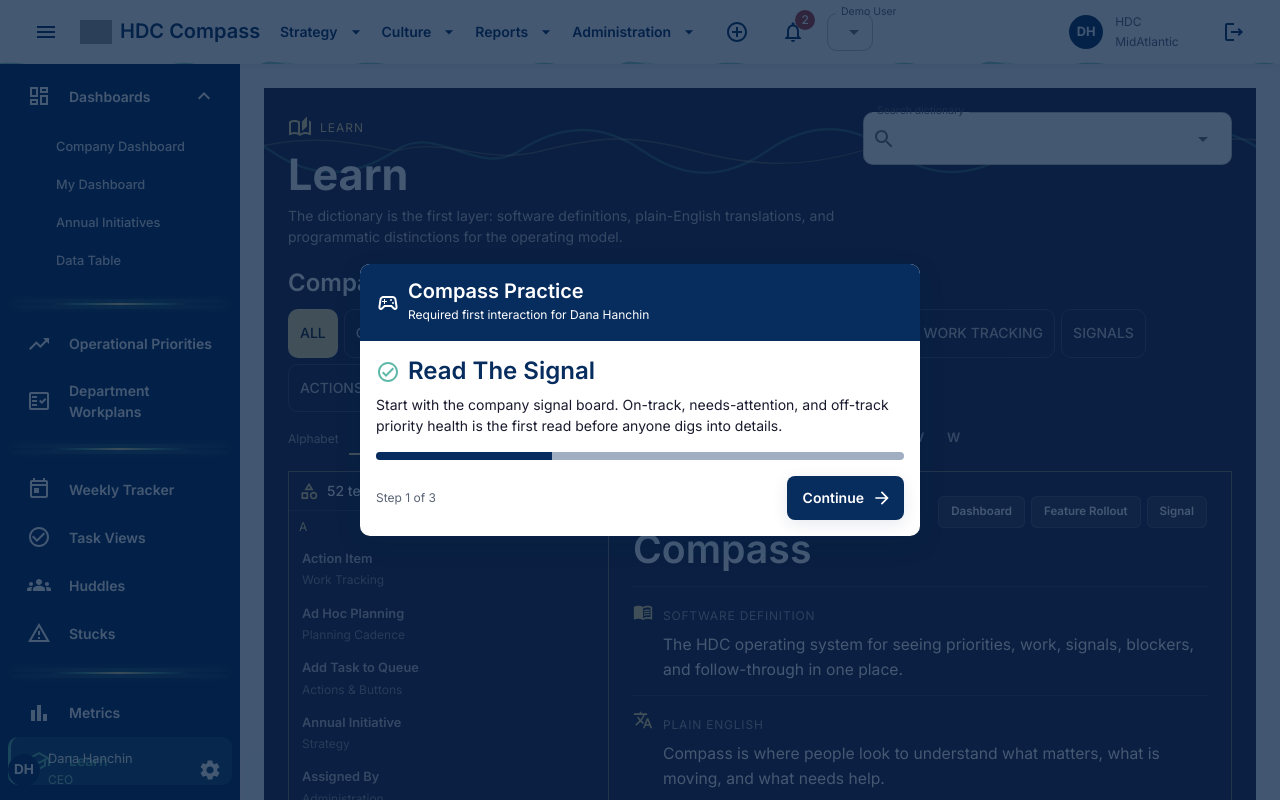
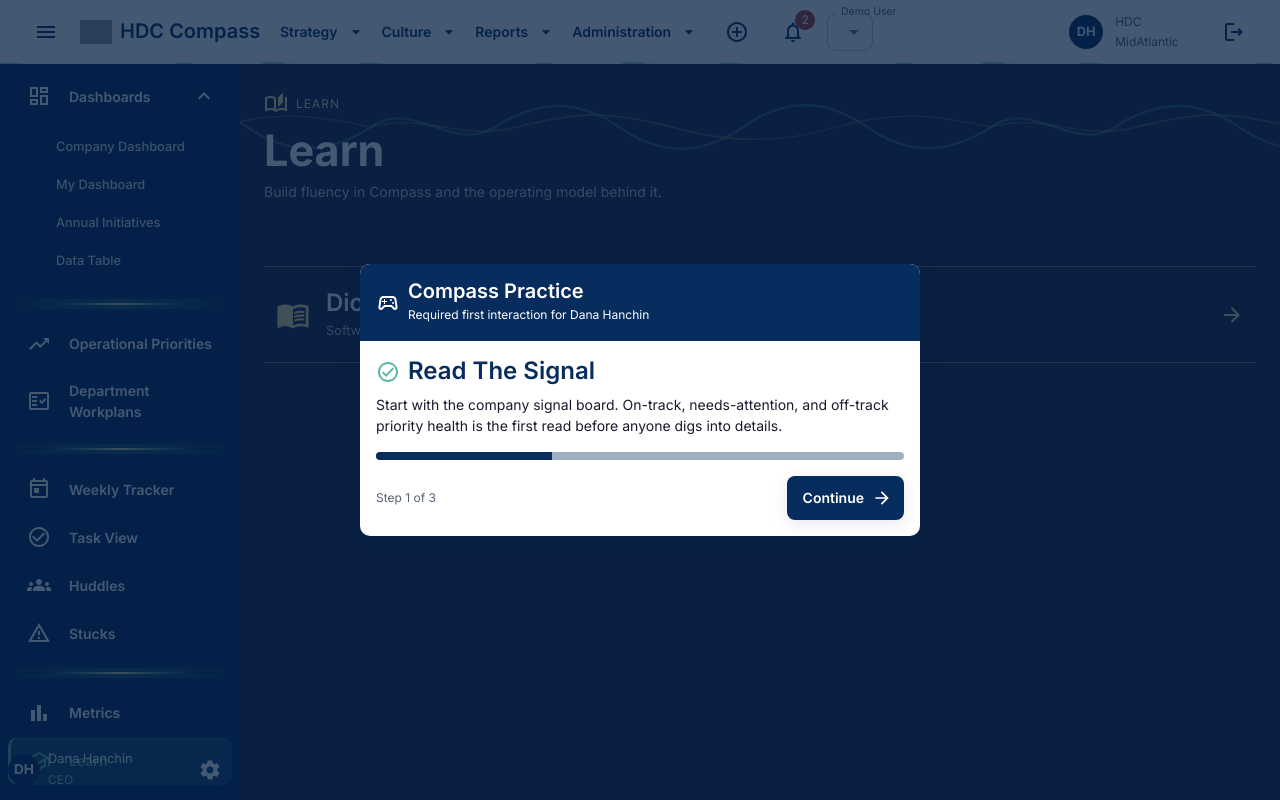
Before and after one commit to mrnelley/DAT-V1, a React (Vite) app: page /learn in a window 1280 px wide. Built offline with nearby package versions, Linux system fonts and the light colour scheme; sample sign-in values are in the browser's storage; grey boxes are pictures that could not be loaded.

Commit message:
Task & Learn

```diff
--- a/src/App.jsx
+++ b/src/App.jsx
@@ -10,7 +10,7 @@
 import HuddleItemPage from './components/huddles/HuddleItemPage';
 import InitiativesPage from './components/initiatives/InitiativesPage';
 import AppShell from './components/layout/AppShell';
-import LearnDictionaryPage from './components/learn/LearnDictionaryPage';
+import LearnPage from './components/learn/LearnPage';
 import DataTablePage from './components/metrics/DataTablePage';
 import CompassDestinationPage from './components/navigation/CompassDestinationPage';
 import NotificationsPage from './components/notifications/NotificationsPage';
@@ -20,7 +20,7 @@
 import FeatureGate from './components/shared/FeatureGate';
 import PlaceholderPage from './components/shared/PlaceholderPage';
 import StucksPage from './components/stucks/StucksPage';
-import TaskViewsPage from './components/task-views/TaskViewsPage';
+import TaskViewPage from './components/task-view/TaskViewPage';
 import WeeklyActionTrackerPage from './components/weekly-tracker/WeeklyActionTrackerPage';
 import WorkplansPage from './components/workplans/WorkplansPage';
 import { CurbAppealProvider } from './context/CurbAppealContext';
@@ -56,7 +56,7 @@
         <Route path="/huddles/:id" element={<FeatureGate featureKey="huddles"><HuddlesPage /></FeatureGate>} />
         <Route path="/stucks" element={<FeatureGate featureKey="stucks"><StucksPage /></FeatureGate>} />
         <Route path="/culture/team-health" element={<FeatureGate featureKey="teamHealth"><CompassDestinationPage page="teamHealth" /></FeatureGate>} />
-        <Route path="/task-views" element={<FeatureGate featureKey="taskViews"><TaskViewsPage /></FeatureGate>} />
+        <Route path="/task-view" element={<FeatureGate featureKey="taskView"><TaskViewPage /></FeatureGate>} />
         <Route path="/weekly-tracker" element={<FeatureGate featureKey="weeklyTracker"><WeeklyActionTrackerPage /></FeatureGate>} />
         <Route path="/metrics" element={<FeatureGate featureKey="metrics"><PlaceholderPage title="Metrics Management" /></FeatureGate>} />
         <Route path="/metrics/table" element={<FeatureGate featureKey="dataTable"><DataTablePage /></FeatureGate>} />
@@ -64,7 +64,7 @@
         <Route path="/reports/exports" element={<FeatureGate featureKey="reports"><CompassDestinationPage page="exports" /></FeatureGate>} />
         <Route path="/notifications" element={<NotificationsPage />} />
         <Route path="/profile" element={<ProfilePage />} />
-        <Route path="/learn" element={<LearnDictionaryPage />} />
+        <Route path="/learn" element={<LearnPage />} />
         <Route path="/admin" element={<PlaceholderPage title="Administration" />} />
         <Route path="/admin/users" element={<FeatureGate featureKey="adminUsers"><CompassDestinationPage page="adminUsers" /></FeatureGate>} />
         <Route path="/admin/teams" element={<FeatureGate featureKey="adminTeams"><CompassDestinationPage page="adminTeams" /></FeatureGate>} />
--- a/src/components/layout/SideNav.jsx
+++ b/src/components/layout/SideNav.jsx
@@ -31,7 +31,7 @@
   ],
   [
     { featureKey: 'weeklyTracker', icon: TodayOutlinedIcon, label: 'Weekly Tracker', path: '/weekly-tracker' },
-    { featureKey: 'taskViews', icon: CheckCircleOutlineIcon, label: 'Task Views', path: '/task-views' },
+    { featureKey: 'taskView', icon: CheckCircleOutlineIcon, label: 'Task View', path: '/task-view' },
     { featureKey: 'huddles', icon: GroupsIcon, label: 'Huddles', popout: true },
     { featureKey: 'stucks', icon: WarningAmberOutlinedIcon, label: 'Stucks', path: '/stucks' },
   ],
--- a/src/components/learn/LearnDictionaryPage.jsx
+++ b/src/components/learn/LearnPage.jsx
@@ -1,4 +1,6 @@
 import AccountTreeOutlinedIcon from '@mui/icons-material/AccountTreeOutlined';
+import ArrowBackOutlinedIcon from '@mui/icons-material/ArrowBackOutlined';
+import ArrowForwardOutlinedIcon from '@mui/icons-material/ArrowForwardOutlined';
 import AutoStoriesOutlinedIcon from '@mui/icons-material/AutoStoriesOutlined';
 import BlockOutlinedIcon from '@mui/icons-material/BlockOutlined';
 import CategoryOutlinedIcon from '@mui/icons-material/CategoryOutlined';
@@ -89,7 +91,8 @@
   );
 };
 
-const LearnDictionaryPage = () => {
+const LearnPage = () => {
+  const [activeTool, setActiveTool] = useState(null);
   const [category, setCategory] = useState('All');
   const [letter, setLetter] = useState('All');
   const [query, setQuery] = useState('');
@@ -126,8 +129,8 @@
         sx={{
           bgcolor: '#202441',
           color: '#ffffff',
-          minHeight: 'calc(100vh - 96px)',
-          mx: { xs: -1, md: 0 },
+          minHeight: 'calc(100vh - 64px)',
+          m: { xs: -2, md: -3 },
           overflow: 'hidden',
           position: 'relative',
           '&::before': {
@@ -150,17 +153,65 @@
         }}
       >
         <Box sx={{ position: 'relative', px: { xs: 2, md: 3 }, py: { xs: 2.5, md: 3 } }}>
+          {activeTool !== 'dictionary' ? (
+            <Stack sx={{ minHeight: 'calc(100vh - 112px)' }}>
+              <Box sx={{ maxWidth: 760, mb: { xs: 5, md: 8 } }}>
+                <Stack direction="row" gap={1} alignItems="center" sx={{ mb: 1 }}>
+                  <AutoStoriesOutlinedIcon sx={{ color: 'background.accent' }} />
+                  <Typography variant="overline" sx={{ color: 'background.accent', letterSpacing: 1 }}>Learn</Typography>
+                </Stack>
+                <Typography variant="h1" sx={{ color: '#ffffff', fontSize: { xs: '2rem', md: '2.7rem' }, lineHeight: 1.05 }}>
+                  Learn
+                </Typography>
+                <Typography variant="body1" sx={{ color: 'rgba(255,255,255,0.74)', maxWidth: 650, mt: 1 }}>
+                  Build fluency in Compass and the operating model behind it.
+                </Typography>
+              </Box>
+
+              <List disablePadding sx={{ borderTop: '1px solid rgba(239,220,156,0.45)' }}>
+                <ListItemButton
+                  onClick={() => setActiveTool('dictionary')}
+                  sx={{
+                    borderBottom: '1px solid rgba(239,220,156,0.45)',
+                    borderRadius: 0,
+                    color: '#ffffff',
+                    gap: 2,
+                    px: { xs: 0, md: 1.5 },
+                    py: { xs: 2.25, md: 2.75 },
+                    '&:hover': { bgcolor: 'rgba(94,184,168,0.12)' },
+                  }}
+                >
+                  <MenuBookOutlinedIcon sx={{ color: 'background.accent', fontSize: 34 }} />
+                  <Box sx={{ flex: 1 }}>
+                    <Typography variant="h2" sx={{ color: '#ffffff' }}>Dictionary</Typography>
+                    <Typography variant="body2" sx={{ color: 'rgba(255,255,255,0.68)', mt: 0.5 }}>
+                      Software definitions, plain-English translations, and programmatic distinctions.
+                    </Typography>
+                  </Box>
+                  <ArrowForwardOutlinedIcon sx={{ color: 'background.accent' }} />
+                </ListItemButton>
+              </List>
+            </Stack>
+          ) : (
+            <>
           <Stack direction={{ xs: 'column', lg: 'row' }} justifyContent="space-between" gap={2} sx={{ mb: 2.5 }}>
             <Box sx={{ maxWidth: 760 }}>
+              <Button
+                onClick={() => setActiveTool(null)}
+                startIcon={<ArrowBackOutlinedIcon />}
+                sx={{ color: 'rgba(255,255,255,0.74)', mb: 1, px: 0 }}
+              >
+                Learn
+              </Button>
               <Stack direction="row" gap={1} alignItems="center" sx={{ mb: 1 }}>
-                <AutoStoriesOutlinedIcon sx={{ color: 'background.accent' }} />
-                <Typography variant="overline" sx={{ color: 'background.accent', letterSpacing: 1 }}>Learn</Typography>
+                <MenuBookOutlinedIcon sx={{ color: 'background.accent' }} />
+                <Typography variant="overline" sx={{ color: 'background.accent', letterSpacing: 1 }}>Dictionary</Typography>
               </Stack>
               <Typography variant="h1" sx={{ color: '#ffffff', fontSize: { xs: '2rem', md: '2.7rem' }, lineHeight: 1.05 }}>
-                Learn
+                Compass Dictionary
               </Typography>
               <Typography variant="body1" sx={{ color: 'rgba(255,255,255,0.74)', maxWidth: 650, mt: 1 }}>
-                The dictionary is the first layer: software definitions, plain-English translations, and programmatic distinctions for the operating model.
+                Software definitions, plain-English translations, and programmatic distinctions for the operating model.
               </Typography>
             </Box>
             <Box sx={{ width: { xs: '100%', lg: 430 } }}>
@@ -210,10 +261,6 @@
           </Stack>
 
           <Stack gap={1.25} sx={{ mb: 2 }}>
-            <Stack direction="row" gap={1} alignItems="center" flexWrap="wrap">
-              <Typography variant="h2" sx={{ color: '#ffffff', mr: 1 }}>Compass Dictionary</Typography>
-              <Chip label="Dictionary" sx={{ bgcolor: 'background.accent', color: 'text.primary' }} />
-            </Stack>
             <ToggleButtonGroup
               exclusive
               value={category}
@@ -413,10 +460,12 @@
               </Stack>
             </Box>
           </Box>
+            </>
+          )}
         </Box>
       </Box>
     </PageWrapper>
   );
 };
 
-export default LearnDictionaryPage;
+export default LearnPage;
--- a/src/components/navigation/CompassDestinationPage.jsx
+++ b/src/components/navigation/CompassDestinationPage.jsx
@@ -313,8 +313,8 @@
     },
     {
       description: 'Task owner, due date, status, visibility, and pillar.',
-      filename: 'compass-task-views.csv',
-      label: 'Task Views',
+      filename: 'compass-task-view.csv',
+      label: 'Task View',
       rows: queuedTasks.map((item) => ({
         due: item.due,
         owner: item.owner.name,
--- a/src/components/stucks/AddStuckModal.jsx
+++ b/src/components/stucks/AddStuckModal.jsx
@@ -45,7 +45,7 @@
           <TextField select label="Task I am stuck on" value={form.sourceId} onChange={update('sourceId')} fullWidth required>
             {tasks.map((task) => (
               <MenuItem key={task.id} value={task.id}>
-                {task.description || task.title} - {task.sourceType === 'weekly_action_item' ? 'Weekly Action Item' : 'Task Views'}
+                {task.description || task.title} - {task.sourceType === 'weekly_action_item' ? 'Weekly Action Item' : 'Task View'}
               </MenuItem>
             ))}
           </TextField>
--- a/src/components/task-views/TaskViewsPage.jsx
+++ b/src/components/task-view/TaskViewPage.jsx
@@ -77,7 +77,7 @@
   || (item.visibility === 'olt' && user.workingGroup === 'OLT')
 );
 
-const TaskViewsPage = () => {
+const TaskViewPage = () => {
   const { user } = useAuth();
   const { addNotification } = useNotifications();
   const { addQueuedTask: persistQueuedTask, addStuck, getTasksForUser, queuedTasks, updateQueuedTask } = useOperatingData();
@@ -184,7 +184,7 @@
     });
     setAssignmentEvents((current) => [event, ...current]);
     addNotification({
-      actionPath: '/task-views',
+      actionPath: '/task-view',
       actor: user,
       body: `${selectedItem.description} is due on ${assignmentForm.due}. ${assignmentForm.note}`.trim(),
       channel: 'in_app',
@@ -199,9 +199,17 @@
 
   return (
     <PageWrapper>
+      <Box
+        sx={{
+          bgcolor: '#f4e5b5',
+          m: { xs: -2, md: -3 },
+          minHeight: 'calc(100vh - 64px)',
+          p: { xs: 2, md: 3 },
+        }}
+      >
       <Stack direction={{ xs: 'column', md: 'row' }} alignItems={{ xs: 'flex-start', md: 'center' }} justifyContent="space-between" gap={2} sx={{ mb: 2 }}>
         <Box>
-          <Typography variant="h1">Task Views</Typography>
+          <Typography variant="h1">Task View</Typography>
           <Typography variant="body2" color="text.secondary">
             Work standalone queued tasks, assignments, and optional department workplan links.
           </Typography>
@@ -209,7 +217,7 @@
         <Button startIcon={<AddOutlinedIcon />} variant="contained" onClick={() => setDialogOpen(true)}>Add to Queue</Button>
       </Stack>
       <Alert severity="info" sx={{ mb: 2 }}>
-        Weekly commitments and their Action Items live in the Weekly Tracker. Use Task Views to queue and manage standalone tasks that do not belong under a weekly priority.
+        Weekly commitments and their Action Items live in the Weekly Tracker. Use Task View to queue and manage standalone tasks that do not belong under a weekly priority.
       </Alert>
       <Stack direction={{ xs: 'column', lg: 'row' }} gap={2} alignItems={{ xs: 'stretch', lg: 'center' }} sx={{ mb: 2 }}>
         <ToggleButtonGroup exclusive value={scope} onChange={(_, value) => value && setScope(value)} sx={{ flexWrap: 'wrap' }}>
@@ -237,7 +245,15 @@
           Teams task card queued for {assignmentEvents[0].recipient.name}: {assignmentEvents[0].message}
         </Alert>
       )}
-      <List sx={{ bgcolor: 'background.paper', borderRadius: 2 }}>
+      <List
+        sx={{
+          bgcolor: '#fff8df',
+          border: '1px solid #d4bd73',
+          borderRadius: 1,
+          boxShadow: '0 8px 18px rgba(103, 82, 20, 0.12)',
+          overflow: 'hidden',
+        }}
+      >
         {!visibleItems.length && (
           <ListItem>
             <Typography variant="body2" color="text.secondary">No tasks match this view.</Typography>
@@ -251,7 +267,7 @@
             <ListItem
               key={item.id}
               divider
-              sx={{ alignItems: 'flex-start', gap: 1, bgcolor: done ? 'rgba(90, 100, 117, 0.08)' : 'transparent' }}
+              sx={{ alignItems: 'flex-start', gap: 1, bgcolor: done ? 'rgba(94, 184, 168, 0.12)' : 'transparent' }}
             >
               <Checkbox disabled={!canManage} checked={done} onChange={() => updateQueuedTask(item.id, { status: done ? 'Open' : 'Complete' })} sx={{ mt: 0.25 }} />
               <Box sx={{ flex: 1, minWidth: 240 }}>
@@ -374,8 +390,9 @@
         tasks={getTasksForUser(user.id)}
         user={user}
       />
+      </Box>
     </PageWrapper>
   );
 };
 
-export default TaskViewsPage;
+export default TaskViewPage;
--- a/src/data/featureCatalog.js
+++ b/src/data/featureCatalog.js
@@ -53,8 +53,8 @@
   {
     category: 'Operating Rhythm',
     description: 'Views for assigned follow-through work, due dates, visibility, and queued tasks.',
-    key: 'taskViews',
-    label: 'Task Views',
+    key: 'taskView',
+    label: 'Task View',
   },
   {
     category: 'Operating Rhythm',
--- a/src/data/learnDictionary.js
+++ b/src/data/learnDictionary.js
@@ -41,7 +41,7 @@
     dataObject: 'May become an initiative, priority, workplan item, stuck, or queued task depending on scope.',
     cadence: 'As needed.',
     not: 'Not a replacement for the annual or quarterly cadence.',
-    appears: ['Priorities', 'Workplans', 'Task Views', 'Stucks'],
+    appears: ['Priorities', 'Workplans', 'Task View', 'Stucks'],
     related: ['Queued Task', 'Stuck', 'Annual Initiative'],
   },
   {
@@ -85,7 +85,7 @@
     dataObject: 'Reference field attached to initiatives, priorities, metrics, and task records.',
     cadence: 'Changes rarely.',
     not: 'Not an action, task, or deadline.',
-    appears: ['Priorities', 'Task Views', 'Reports'],
+    appears: ['Priorities', 'Task View', 'Reports'],
     related: ['Annual Initiative', 'Quarterly Priority', 'Critical Number'],
   },
   {
@@ -137,21 +137,21 @@
     category: 'Work Tracking',
     shortDefinition: 'A concrete task assigned under a weekly priority.',
     translation: 'An Action Item is the who-does-what step underneath a weekly priority.',
-    dataObject: 'Weekly action task record that belongs to one weekly priority and remains separate from queued Task View records.',
+    dataObject: 'Weekly action task record that belongs to one weekly priority and remains separate from queued task records shown in Task View.',
     cadence: 'Weekly or due-date based.',
     not: 'Not the weekly priority itself; it is the work that helps complete it.',
     appears: ['Weekly Tracker', 'Operational Priority Detail'],
     related: ['Weekly Priority', 'Queued Task', 'Owner'],
   },
   {
-    term: 'Task Views',
+    term: 'Task View',
     category: 'Work Tracking',
     shortDefinition: 'Filtered views of tasks after they exist: assigned to me, assigned by me, due this week, department, or all visible.',
-    translation: 'Task Views help users work and follow up on tasks without redefining the weekly plan.',
+    translation: 'Task View helps users work and follow up on tasks without redefining the weekly plan.',
     dataObject: 'Read and update surface over queued task records, assignments, status, visibility, optional department workplan alignment, and due dates.',
     cadence: 'Daily or as needed.',
     not: 'Not the normal place to create weekly priorities.',
-    appears: ['Left navigation', 'Task Views'],
+    appears: ['Left navigation', 'Task View'],
     related: ['Queued Task', 'Action Item', 'Visibility'],
   },
   {
@@ -162,8 +162,8 @@
     dataObject: 'Task record with source set to queued, owner, creator, status, due date, visibility, priority label, and pillar.',
     cadence: 'As needed.',
     not: 'Not the default way to set weekly work.',
-    appears: ['Task Views', 'Quick Add'],
-    related: ['Task Views', 'Ad Hoc Planning', 'Weekly Priority'],
+    appears: ['Task View', 'Quick Add'],
+    related: ['Task View', 'Ad Hoc Planning', 'Weekly Priority'],
   },
   {
     term: 'Task',
@@ -173,7 +173,7 @@
     dataObject: 'May be represented as a weekly tracker task or queued task record depending on where it is created.',
     cadence: 'Due-date based.',
     not: 'Not always a priority; a priority explains why the task exists.',
-    appears: ['Weekly Tracker', 'Task Views', 'Huddles'],
+    appears: ['Weekly Tracker', 'Task View', 'Huddles'],
     related: ['Action Item', 'Queued Task', 'Owner'],
   },
   {
@@ -196,7 +196,7 @@
     cadence: 'Daily, weekly, or department-specific.',
     not: 'Not the source of strategic priority definitions.',
     appears: ['Huddles', 'Stucks'],
-    related: ['Stuck', 'Task Views', 'Weekly Tracker'],
+    related: ['Stuck', 'Task View', 'Weekly Tracker'],
   },
   {
     term: 'Dashboard',
@@ -218,7 +218,7 @@
     cadence: 'Daily.',
     not: 'Not the company executive signal.',
     appears: ['Dashboards', 'Left navigation'],
-    related: ['Dashboard', 'Task Views', 'Weekly Tracker'],
+    related: ['Dashboard', 'Task View', 'Weekly Tracker'],
   },
   {
     term: 'Company Dashboard',
@@ -356,7 +356,7 @@
     dataObject: 'Terminal or completion status for task, priority, or objective records.',
     cadence: 'When completed.',
     not: 'Not always permanent; recurring work can start again next cycle.',
-    appears: ['Task Views', 'Weekly Tracker', 'Priorities'],
+    appears: ['Task View', 'Weekly Tracker', 'Priorities'],
     related: ['On Track', 'Carry Forward', 'Task'],
   },
   {
@@ -455,8 +455,8 @@
     dataObject: 'Creates a queued task record.',
     cadence: 'As needed.',
     not: 'Not the normal weekly planning path.',
-    appears: ['Task Views', 'Quick Add'],
-    related: ['Queued Task', 'Task Views', 'Weekly Tracker'],
+    appears: ['Task View', 'Quick Add'],
+    related: ['Queued Task', 'Task View', 'Weekly Tracker'],
   },
   {
     term: 'Carry Forward',
@@ -477,7 +477,7 @@
     dataObject: 'User reference attached to records across the app.',
     cadence: 'Changes when accountability changes.',
     not: 'Not always the same as creator.',
-    appears: ['Priorities', 'Task Views', 'Weekly Tracker', 'Metrics'],
+    appears: ['Priorities', 'Task View', 'Weekly Tracker', 'Metrics'],
     related: ['Assigned By', 'Visibility', 'Permission'],
   },
   {
@@ -488,8 +488,8 @@
     dataObject: 'Creator or assignment relationship on task records.',
     cadence: 'When a task is created or reassigned.',
     not: 'Not always the person responsible for completion.',
-    appears: ['Task Views', 'Notifications'],
-    related: ['Owner', 'Task Views', 'Notification'],
+    appears: ['Task View', 'Notifications'],
+    related: ['Owner', 'Task View', 'Notification'],
   },
   {
     term: 'Visibility',
@@ -499,7 +499,7 @@
     dataObject: 'Access field such as private, department, OLT, or organization.',
     cadence: 'Set when creating or editing a record.',
     not: 'Not the same as permission to edit.',
-    appears: ['Task Views', 'Calendar', 'Admin'],
+    appears: ['Task View', 'Calendar', 'Admin'],
     related: ['Permission', 'Feature Rollout', 'Organization-Wide Event'],
   },
   {
@@ -566,7 +566,7 @@
     cadence: 'When assignment or reminder events are triggered.',
     not: 'Not the source record; it points back to the source record.',
     appears: ['Task assignment workflow', 'Notifications'],
-    related: ['Notification', 'Task Views', 'Owner'],
+    related: ['Notification', 'Task View', 'Owner'],
   },
   {
     term: 'Data Table',
--- a/src/data/mockData.js
+++ b/src/data/mockData.js
@@ -1553,7 +1553,7 @@
     createdAt: '2026-05-13T08:10:00',
     readAt: null,
     status: 'queued',
-    actionPath: '/task-views',
+    actionPath: '/task-view',
   },
   {
     id: 'n3',
@@ -1569,7 +1569,7 @@
     createdAt: '2026-05-12T14:30:00',
     readAt: '2026-05-12T15:05:00',
     status: 'sent',
-    actionPath: '/task-views',
+    actionPath: '/task-view',
   },
   {
     id: 'n4',
--- a/src/navigation/topNav.js
+++ b/src/navigation/topNav.js
@@ -37,7 +37,7 @@
 
 export const quickAddItems = [
   { featureKey: 'weeklyTracker', label: 'Weekly Priority', path: '/weekly-tracker?new=priority' },
-  { featureKey: 'taskViews', label: 'Queued Task', path: '/task-views?new=queue' },
+  { featureKey: 'taskView', label: 'Queued Task', path: '/task-view?new=queue' },
   { featureKey: 'priorities', label: 'Priority', path: '/priorities?new=1' },
   { featureKey: 'stucks', label: 'Stuck', path: '/stucks?new=1' },
   { featureKey: 'workplans', label: 'Workplan', path: '/workplans?new=1' },
```
Also changed, not shown: vercel.json, 3 other files (tests, documents, lock files or other folders).
